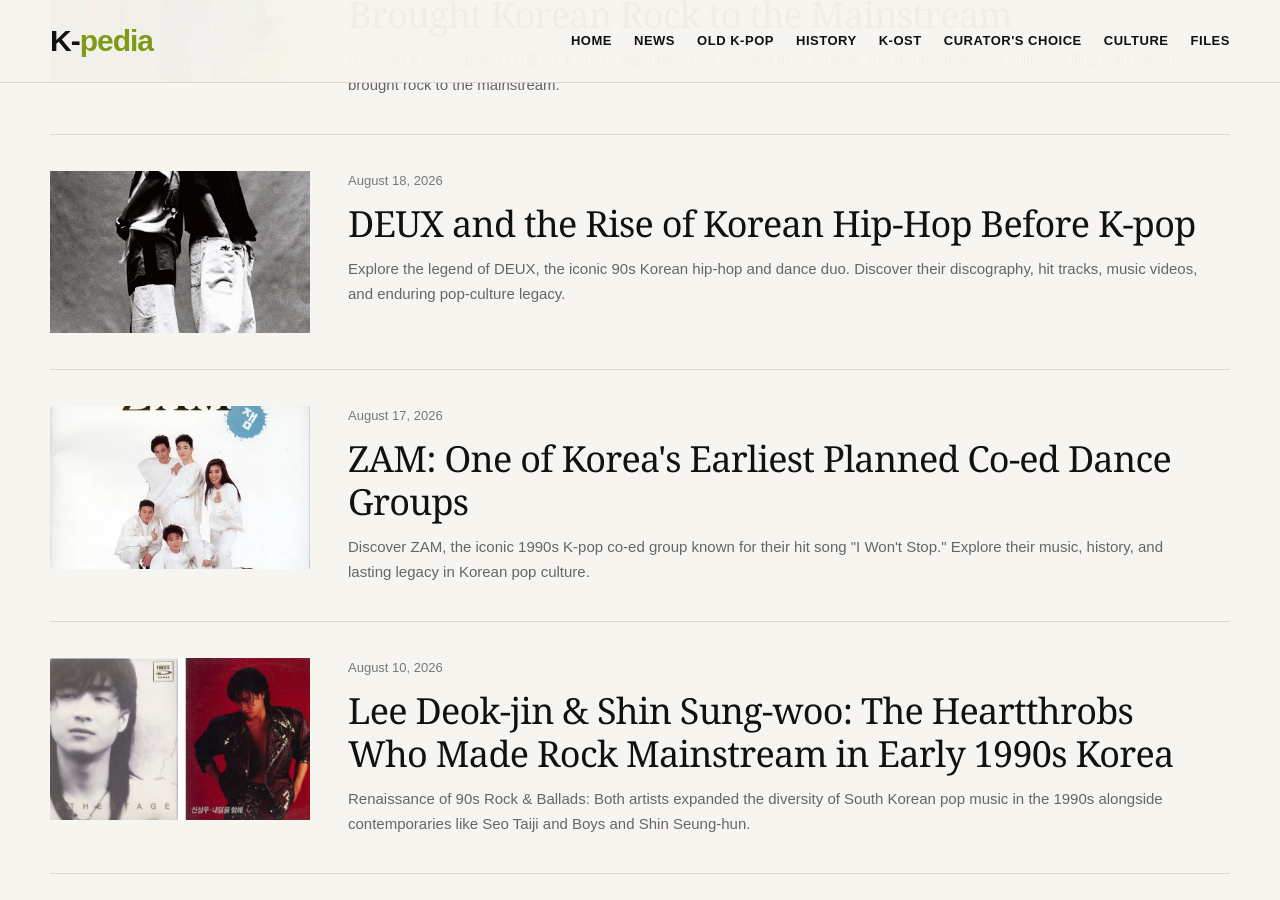
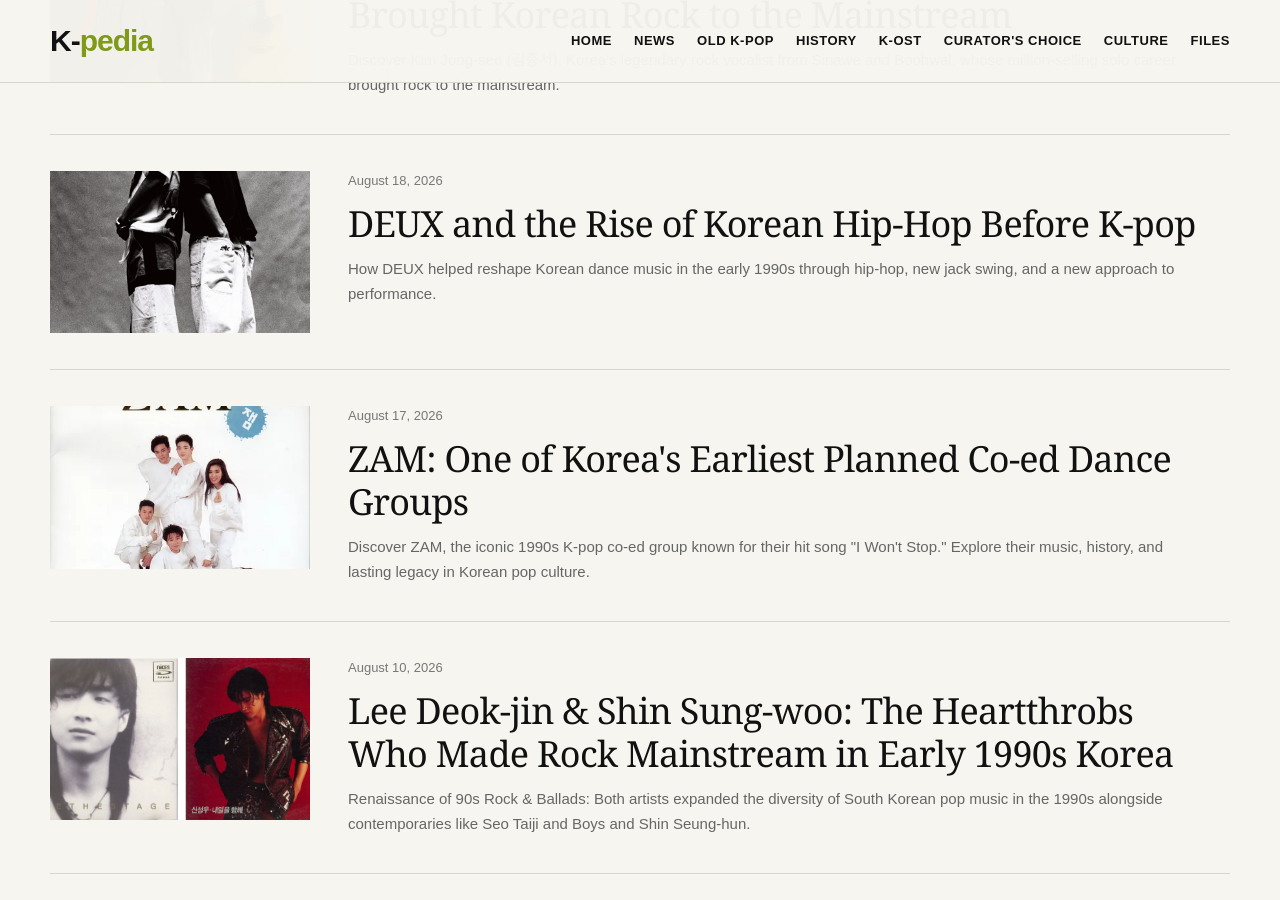
Before and after one commit to kpopkpedia/Kcurator, a Jekyll site: the page built from category/old-k-pop-archive/index.html, in a window 1280 px wide and 900 px high, scrolled down 1486 px. Built offline with Jekyll 4.4.1, drawn with Linux system fonts in a browser that asks for light colours.

Commit message:
Update _posts/2026-09-09-deux-and-the-rise-of-korean-hip-hop-before-k-pop.md (via Pages CMS)

```diff
--- a/_posts/2026-09-09-deux-and-the-rise-of-korean-hip-hop-before-k-pop.md
+++ b/_posts/2026-09-09-deux-and-the-rise-of-korean-hip-hop-before-k-pop.md
@@ -2,9 +2,8 @@
 title: "DEUX and the Rise of Korean Hip-Hop Before K-pop "
 date: 2026-08-18 10:38:00
 category: Old K-pop
-description: Explore the legend of DEUX, the iconic 90s Korean hip-hop and dance
-  duo. Discover their discography, hit tracks, music videos, and enduring
-  pop-culture legacy.
+description: How DEUX helped reshape Korean dance music in the early 1990s
+  through hip-hop, new jack swing, and a new approach to performance.
 permalink: 2026/07/bonus-chapter-deux-and-rise-of-korean.html
 image: /assets/images/deux.jpg
 ---
```
